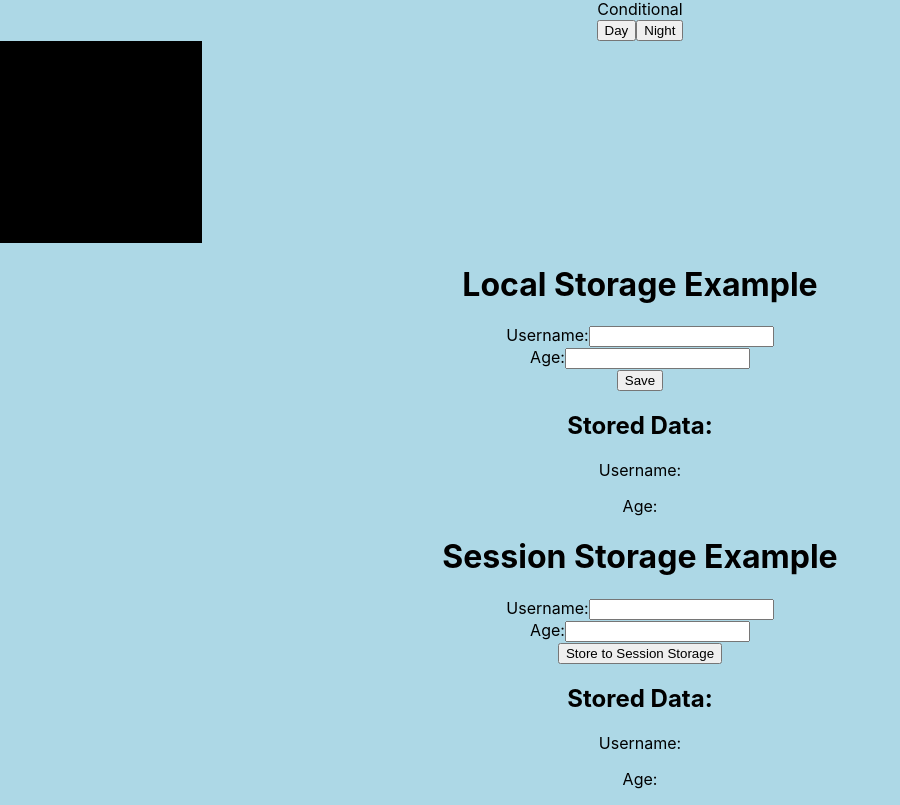
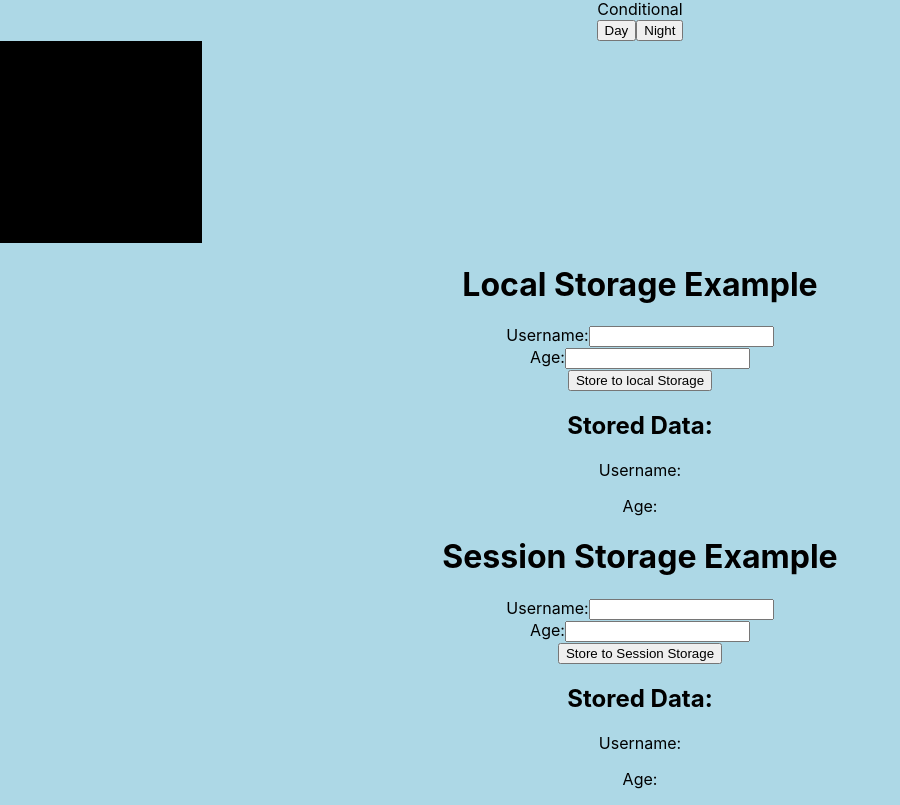
Before and after one commit to Abhishekbtech/ReactNotes, a React (Create React App) app: page / in a window 1280 px wide. Shown: the part 630-1435 px from the top of the page, without its empty margins (0-900 px from the left). Built offline with nearby package versions, Linux system fonts and the light colour scheme.

Commit message:
update text in local Storage

```diff
--- a/src/Component/1.Basic/6.DataStorage/LocalStorage.js
+++ b/src/Component/1.Basic/6.DataStorage/LocalStorage.js
@@ -48,7 +48,7 @@ const LocalStorage = () => {
                         />
                     </label>
                 </div>
-                <button type="submit">Save</button>
+                <button type="submit">Store to local Storage</button>
             </form>
             <h2>Stored Data:</h2>
             <p>Username: {username}</p>
```
